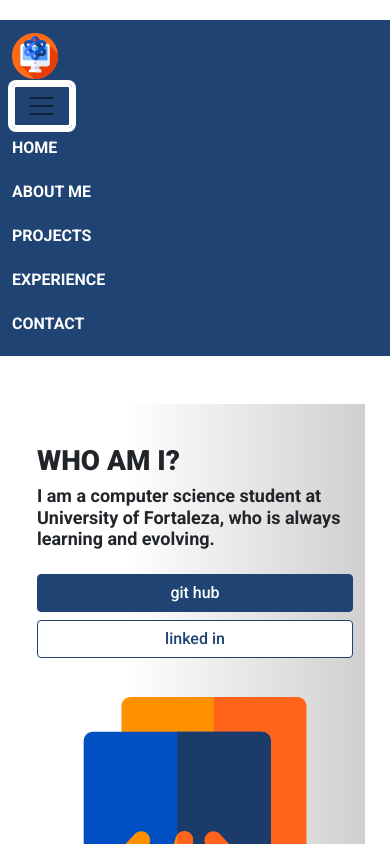
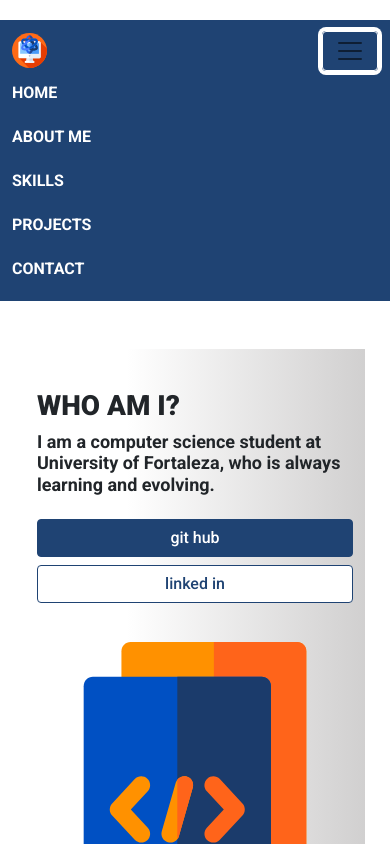
Before and after one commit to brennoharten/brennoharten.github.io, a plain HTML site: page index.html in a window 390 px wide. Both pictures are taken after a click on the button "Toggle navigation". Shown: the top 844 px of the page. Drawn offline with nearby package versions, Linux system fonts and the light colour scheme.

Commit message:
fixed bugs on header

```diff
--- a/index.html
+++ b/index.html
@@ -42,10 +42,10 @@
                         <a class="nav-link" href="#about">About me</a>
                     </li>
                     <li class="nav-item">
-                        <a class="nav-link" href="#projects">Projects</a>
+                        <a class="nav-link" href="#skills">Skills</a>
                     </li>
                     <li class="nav-item">
-                        <a class="nav-link" href="#">Experience</a>
+                        <a class="nav-link" href="#projects">Projects</a>
                     </li>
                     <li class="nav-item">
                         <a class="nav-link" href="#">Contact</a>
@@ -95,6 +95,18 @@
 
 
     <!--// ABOUT ME -->
+
+    <!-- SKILLS -->
+    <div id="skills" class="block">
+        <div class="container">
+            <div class="row ">
+                <div class="col">
+
+                </div>
+            </div>
+        </div>
+    </div>
+    <!-- //SKILLS -->
 
     <!-- PROJECTS -->
     <div id="projects" class="block">
--- a/public/css/custom.css
+++ b/public/css/custom.css
@@ -29,7 +29,7 @@ html {
     color: white;
     /* background-color: white; */
     border-color: white;
-    border-width: 0.2rem;
+    border-width: 0.1rem;
     color-adjust: white;
 }
 
--- a/public/css/responsive.css
+++ b/public/css/responsive.css
@@ -30,14 +30,14 @@
 
 @media (max-width: 540px) {
     #header .navbar-brand img {
-        max-width: 70px;
+        max-width: 30px;
     }
 }
 
 /* max witdh medium */
 @media (max-width: 991.98px) {
     #header .navbar-brand img {
-        max-width: 350px;
+        max-width: 270px;
     }
     #header .navbar-collapse {
         width: 100%;
--- a/public/js/main.js
+++ b/public/js/main.js
@@ -3,6 +3,9 @@ jQuery("document").ready(function($){
     window.onscroll = function () {
         if(window.pageYOffset > 140) {
             $("#header").addClass("active");
+            $("#header .navbar-toggler").addClass("collapsed");
+            $("#navbarNav").removeClass("show");
+
         } else {
             $("#header").removeClass("active");
         }
```
